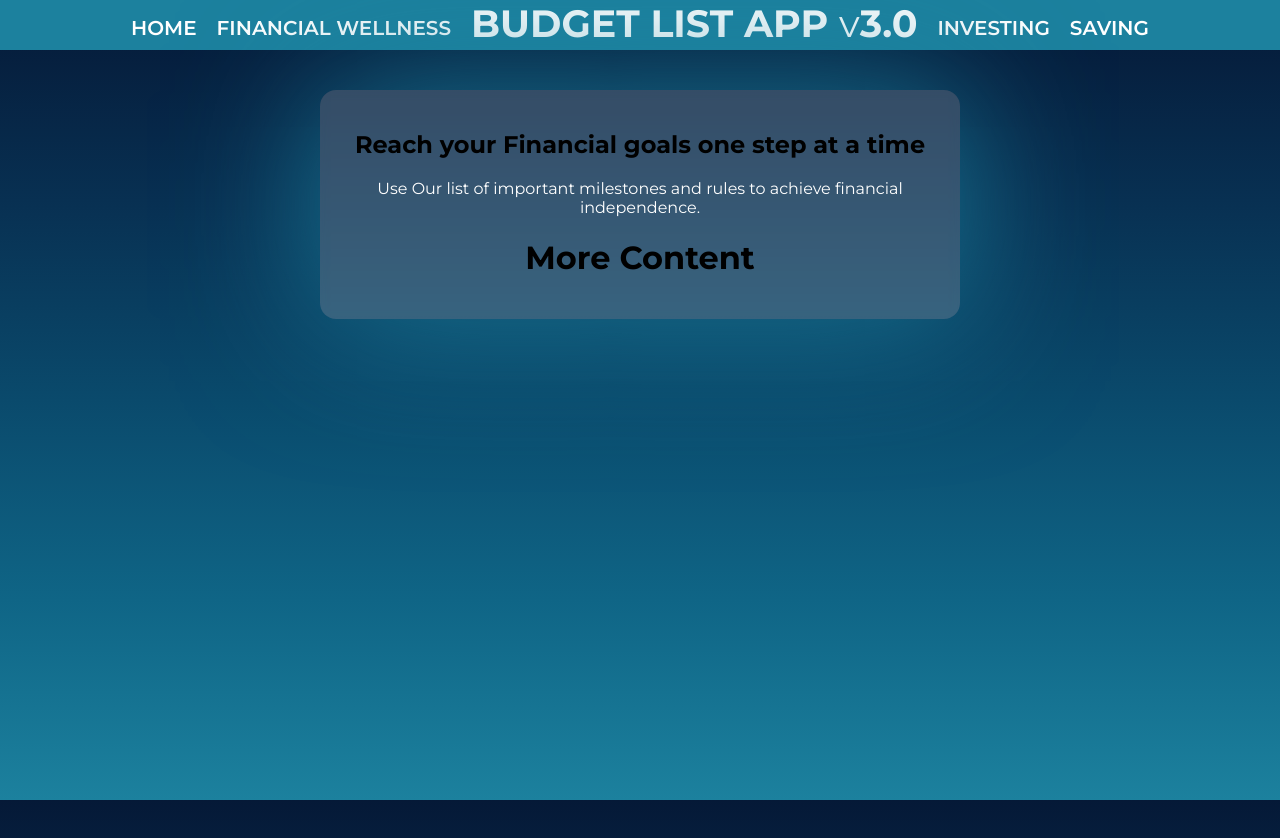
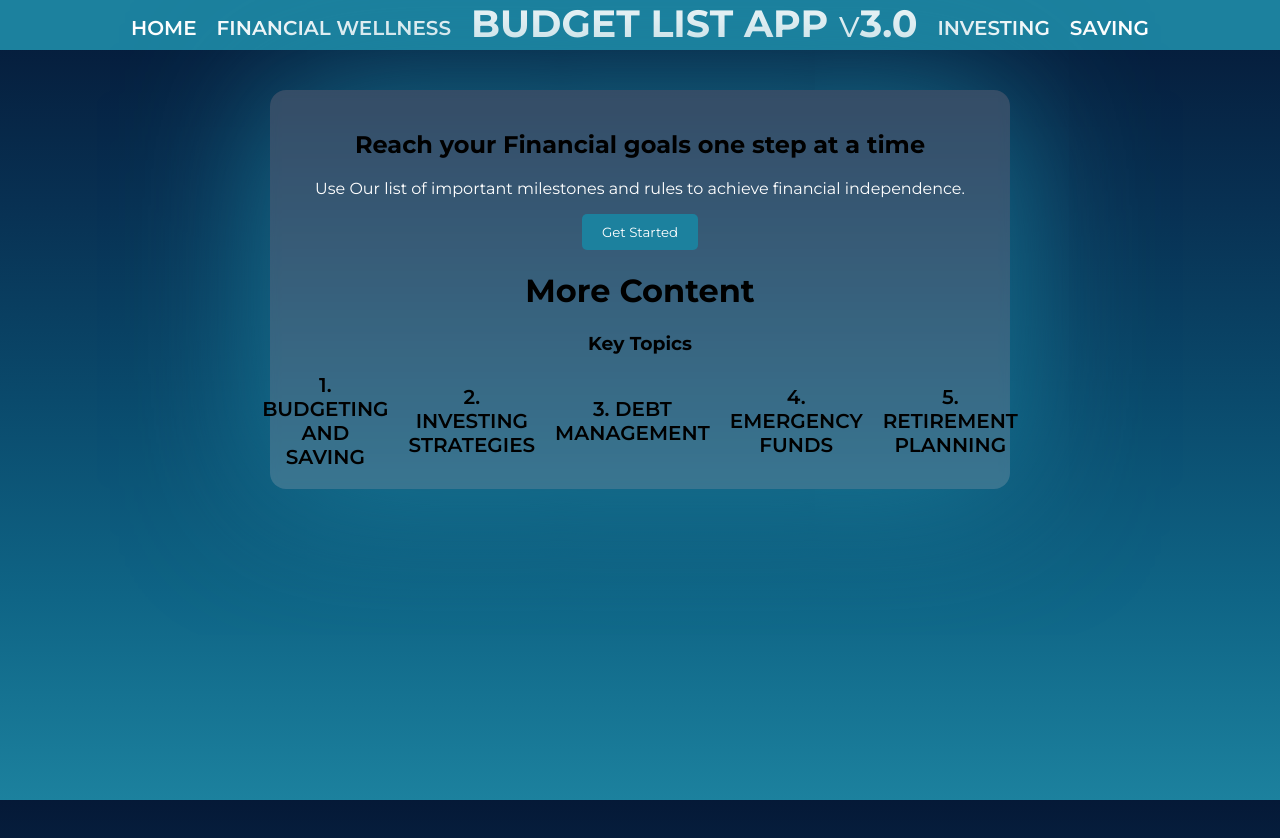
Before and after one commit to 8thrichard/budgetapp, a React (Create React App) app: page /financial-wellness in a window 1280 px wide. Built offline with nearby package versions, Linux system fonts and the light colour scheme; a web font is replaced by a local one.

Commit message:
More info

```diff
--- a/src/pages/FinancialWellness.tsx
+++ b/src/pages/FinancialWellness.tsx
@@ -8,10 +8,19 @@ const FinancialWellness: React.FC = () => {
       <div>
         <h2>Reach your Financial goals one step at a time</h2>
         <p>Use Our list of important milestones and rules to achieve financial independence.</p>
+        <button>Get Started</button>
       </div>
-
       <div>
         <h1>More Content</h1>
+        <h3>Key Topics</h3>
+      <ul>
+        <li>1. Budgeting and Saving</li>
+        <li>2. Investing Strategies</li>
+        <li>3. Debt Management</li>
+        <li>4. Emergency Funds</li>
+        <li>5. Retirement Planning</li>
+      </ul>
+
       </div>
     </div>
   );
--- a/src/styles/Financial.css
+++ b/src/styles/Financial.css
@@ -6,13 +6,14 @@ backdrop-filter: blur(4.8px);
 -webkit-backdrop-filter: blur(4.8px);
 padding: 20px;
 margin: 20px;
-max-width: 600px;
+max-width: 700px;
 margin: 0 auto;
-
 -webkit-box-shadow:0px 0px 145px 0px rgba(28,130,158,0.9);
 -moz-box-shadow: 0px 0px 145px 0px rgba(28,130,158,0.9);
 box-shadow: 0px 0px 145px 0px rgba(28,130,158,0.9);
 }
+
+
 
 
 
```
